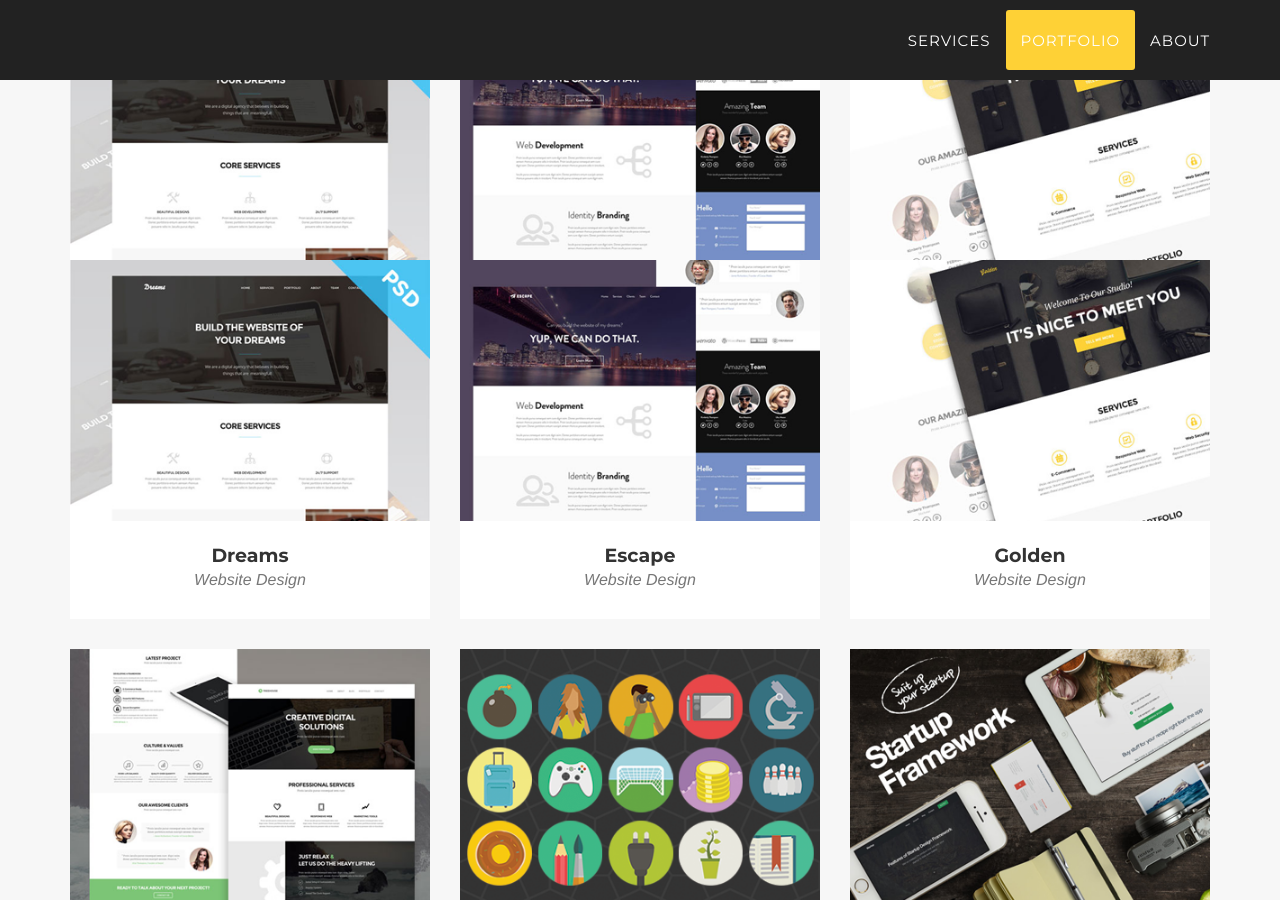
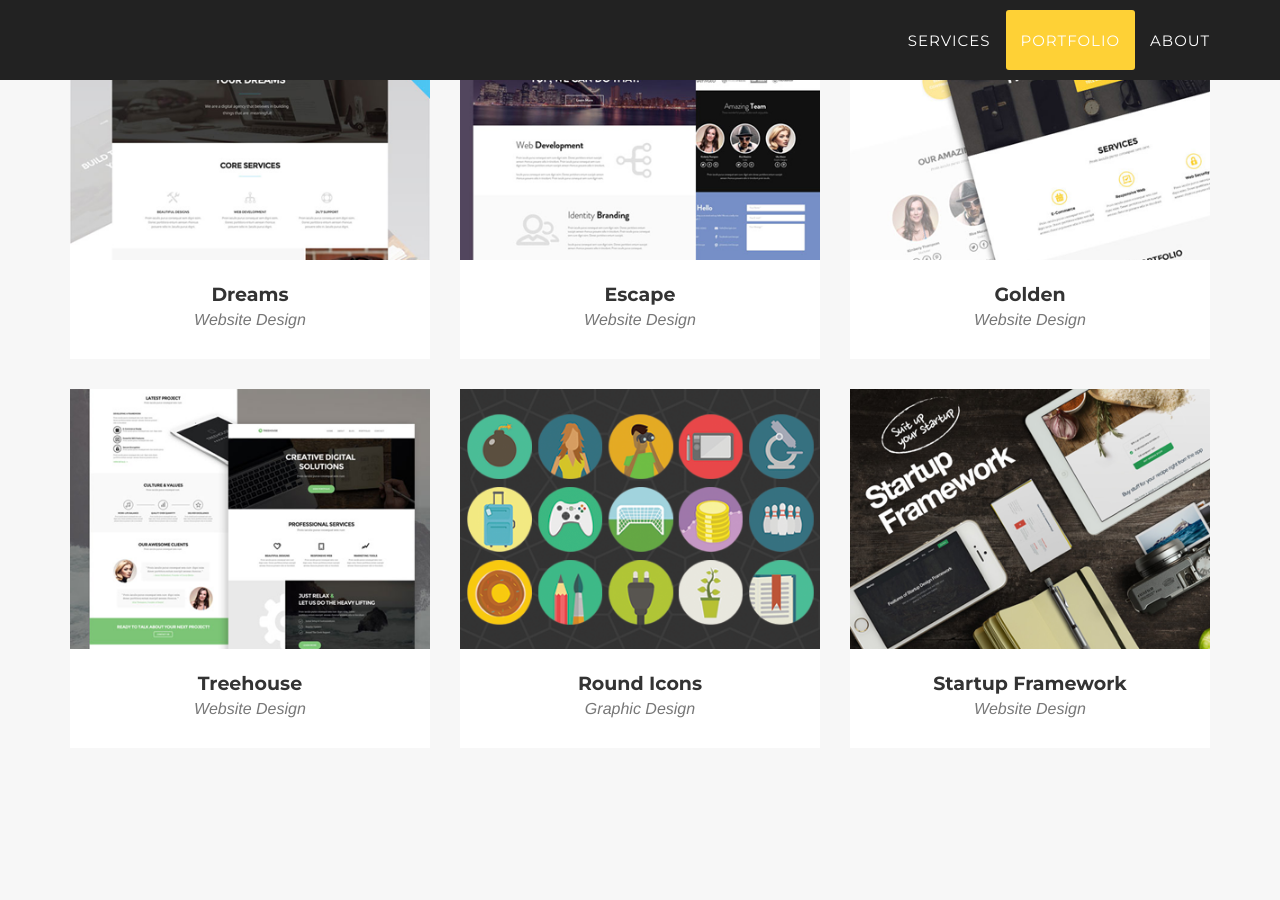
Before and after one commit to starportx/starportx.github.io, a Jekyll site: the page built from index.html, in a window 1280 px wide and 900 px high, scrolled down 1718 px. Built offline with Jekyll 4.4.1, drawn with Linux system fonts in a browser that asks for light colours; some web fonts are replaced.

Commit message:
post test

```diff
--- a/_includes/modals.html
+++ b/_includes/modals.html
@@ -15,7 +15,9 @@
                             <h2>{{ post.title }}</h2>
                             <hr class="star-primary">
                             <img src="img/portfolio/{{ post.img }}" class="img-responsive img-centered" alt="{{ post.alt }}">
-                            <img src="img/portfolio/{{ post.img }}" class="img-responsive img-centered" alt="{{ post.alt }}">
+                            {% if post.img1 %}
+                              <img src="img/portfolio/{{ post.img1 }}" class="img-responsive img-centered" alt="{{ post.alt }}">
+                            {% endif %}
                             <p>{{ post.description }}</p>
                             <ul class="list-inline item-details">
                                 <li>Client:
--- a/_includes/portfolio_grid.html
+++ b/_includes/portfolio_grid.html
@@ -17,7 +17,6 @@
                             </div>
                         </div>
                         <img src="img/portfolio/{{ post.thumbnail }}" class="img-responsive img-centered" alt="">
-                        <img src="img/portfolio/{{ post.thumbnail }}" class="img-responsive img-centered" alt="">
                     </a>
                     <div class="portfolio-caption">
                         <h4>{{ post.title }}</h4>
--- a/_posts/2014-07-18-project-1.markdown
+++ b/_posts/2014-07-18-project-1.markdown
@@ -5,6 +5,7 @@
 modal-id: 1
 date: 2014-07-18
 img: dreams.png
+img1: dreams.png
 thumbnail: dreams-thumbnail.png
 alt: image-alt
 project-date: April 2014
```
